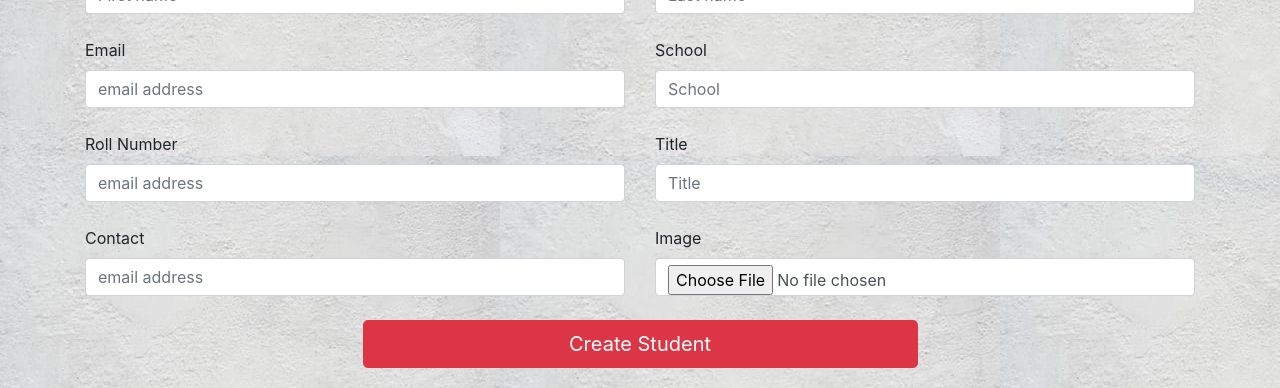
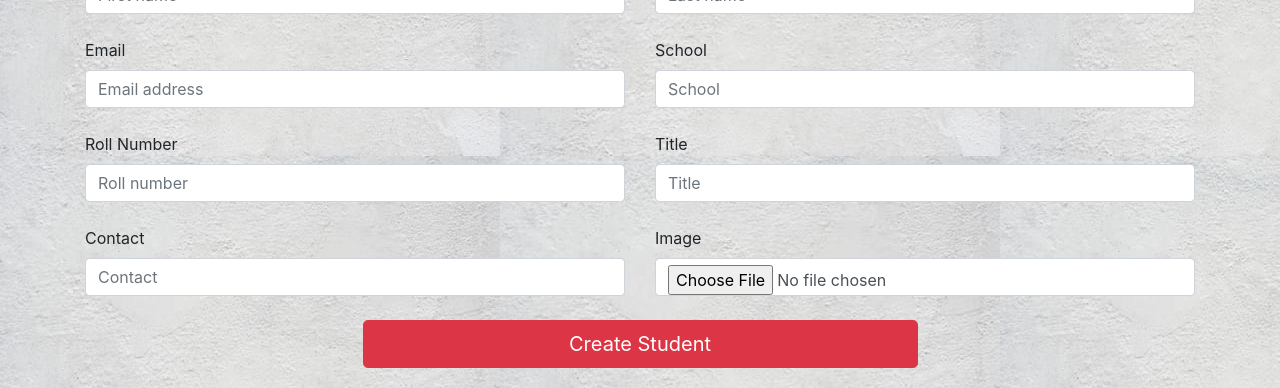
Before and after one commit to mbogewalo10/student-register, a React (Create React App) app in the folder frontend/: page /create-student in a window 1280 px wide. Shown: the part 178-566 px from the top of the page. Built offline with nearby package versions, Linux system fonts and the light colour scheme.

Commit message:
Changing input fields

```diff
--- a/frontend/src/components/create-student.js
+++ b/frontend/src/components/create-student.js
@@ -90,7 +90,7 @@ import "./Stylesheets.css"
                     <div className="row">
                             <div className="col">
                                     <label htmlFor="email">Email</label>
-                                    <input type="email" name="email" value={this.state.email} onChange={this.handleChange} className="form-control" placeholder="email address" />
+                                    <input type="email" name="email" value={this.state.email} onChange={this.handleChange} className="form-control" placeholder="Email address" />
                             </div>
 
                             <div className="col">
@@ -101,7 +101,7 @@ import "./Stylesheets.css"
                     <div className="row">
                             <div className="col">
                                     <label htmlFor="rollno">Roll Number</label>
-                                    <input type="number" name="rollno" value={this.state.rollno} onChange={this.handleChange} className="form-control" placeholder="email address" />
+                                    <input type="number" name="rollno" value={this.state.rollno} onChange={this.handleChange} className="form-control" placeholder="Roll number" />
                             </div>
 
                             <div className="col">
@@ -112,7 +112,7 @@ import "./Stylesheets.css"
                     <div className="row">
                             <div className="col">
                                     <label htmlFor="contact">Contact</label>
-                                    <input type="text" name="contact" value={this.state.contact} onChange={this.handleChange} className="form-control" placeholder="email address" />
+                                    <input type="text" name="contact" value={this.state.contact} onChange={this.handleChange} className="form-control" placeholder="Contact" />
                             </div>
 
                             <div className="col">
--- a/frontend/src/components/edit-student.js
+++ b/frontend/src/components/edit-student.js
@@ -40,6 +40,7 @@ export default class EditStudent extends Component {
       .catch((error) => {
         console.log(error);
       })
+      this.props.history.push('/')
   }
 
 
--- a/frontend/src/components/login.js
+++ b/frontend/src/components/login.js
@@ -47,7 +47,7 @@ handleSubmit(e){
     .catch(err =>{
          console.log("Error at login" + err)
     })
-    this.props.history.push('/student-list')
+    this.props.history.push('/')
 }
 
 handleSend(){
--- a/frontend/src/components/signup.js
+++ b/frontend/src/components/signup.js
@@ -42,6 +42,7 @@ import Button from "react-bootstrap/Button"
       .catch(err =>{
           console.log(err)
       });
+      this.props.history.push('/')
 
     }
      handleSend(){
--- a/package.json
+++ b/package.json
@@ -23,7 +23,8 @@
     "morgan": "^1.10.0",
     "multer": "^1.4.2",
     "nodemon": "^2.0.2",
-    "path": "^0.12.7"
+    "path": "^0.12.7",
+    "reactjs-popup": "^1.5.0"
   },
   "engines": {
     "node": "12.16.1"
```
Also changed, not shown: 1 other file (tests, documents, lock files or other folders).
